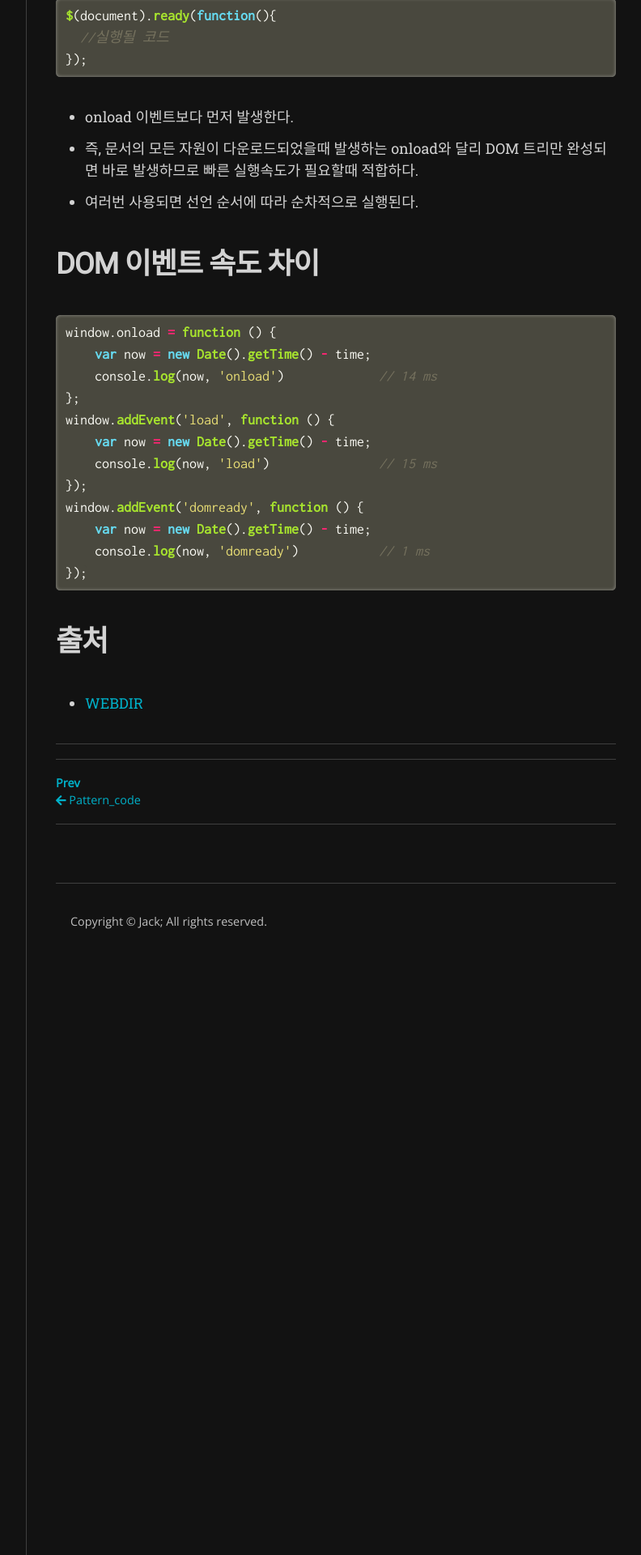
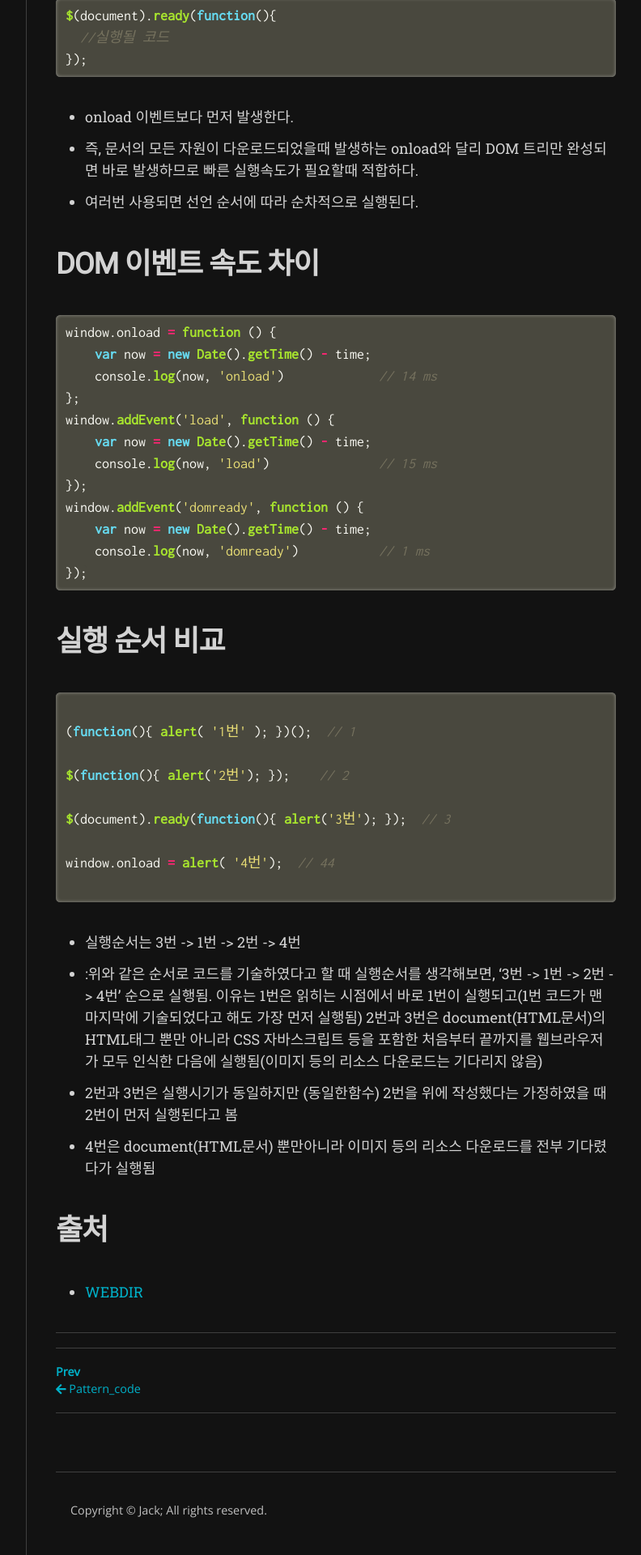
Before and after one commit to ha-jae-geun/jaegeunha94.github.io, a Jekyll site: the page built from _posts/2021-08-02-DOM.md, in a window 1280 px wide. Shown: the part 2863-4783 px from the top of the page at 81% size, without its empty margins (357-1149 px from the left). Built offline with Jekyll 4.4.1, drawn with Linux system fonts in a browser that asks for light colours; nearby versions of some CDN libraries; some web fonts are replaced; our own code applies the rules of GitHub Pages for plain Markdown files.

Commit message:
Update 2021-08-02-DOM.md

````diff
--- a/_posts/2021-08-02-DOM.md
+++ b/_posts/2021-08-02-DOM.md
@@ -112,6 +112,23 @@ window.addEvent('domready', function () {
 });
 ```
 
+# 실행 순서 비교
+```javascript
+
+(function(){ alert( '1번' ); })();  // 1
+
+$(function(){ alert('2번'); });    // 2
+
+$(document).ready(function(){ alert('3번'); });  // 3
+
+window.onload = alert( '4번');  // 44
+
+```
+* 실행순서는 3번 -> 1번 -> 2번 -> 4번
+* :위와 같은 순서로 코드를 기술하였다고 할 때 실행순서를 생각해보면, '3번 -> 1번 -> 2번 -> 4번' 순으로 실행됨. 이유는 1번은 읽히는 시점에서 바로 1번이 실행되고(1번 코드가 맨 마지막에 기술되었다고 해도 가장 먼저 실행됨) 2번과 3번은 document(HTML문서)의 HTML태그 뿐만 아니라 CSS 자바스크립트 등을 포함한 처음부터 끝까지를 웹브라우저가 모두 인식한 다음에 실행됨(이미지 등의 리소스 다운로드는 기다리지 않음)
+* 2번과 3번은 실행시기가 동일하지만 (동일한함수) 2번을 위에 작성했다는 가정하였을 때 2번이 먼저 실행된다고 봄
+* 4번은 document(HTML문서) 뿐만아니라 이미지 등의 리소스 다운로드를 전부 기다렸다가 실행됨
+
 
 # 출처
 * [WEBDIR](https://webdir.tistory.com/515)
````
